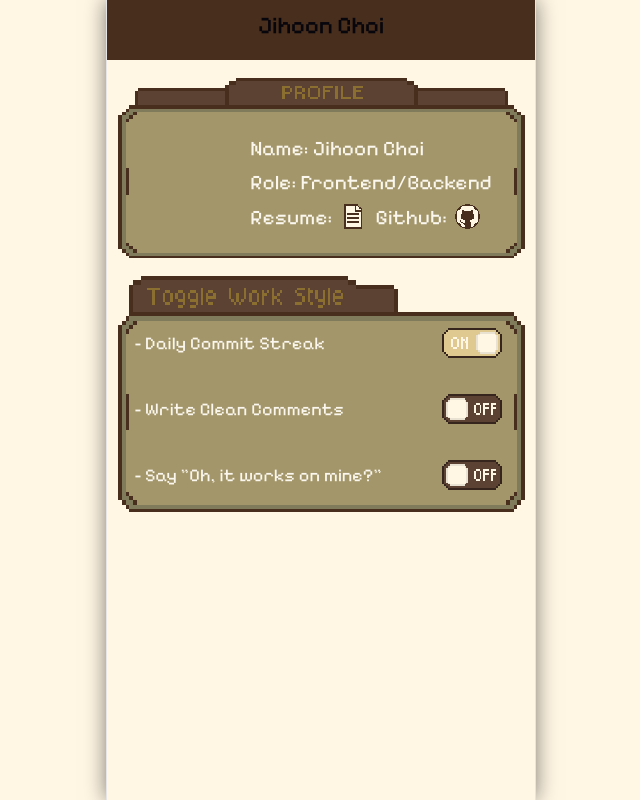
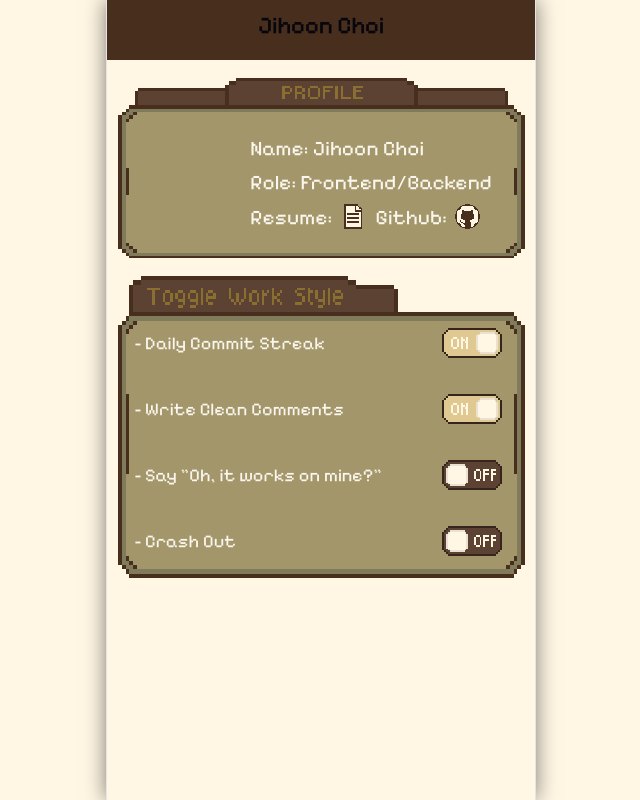
Before and after one commit to JihoonCho1/profile-website, a React (Vite) app: page / in a window 1280 px wide. Shown: the whole page, without its empty margins (319-959 px from the left). Built offline with nearby package versions, Linux system fonts and the light colour scheme.

Commit message:
Edit: Toggle work style added new

```diff
--- a/src/component/ToggleWorkBanner.jsx
+++ b/src/component/ToggleWorkBanner.jsx
@@ -8,13 +8,14 @@ import toggleOff from '../assets/toggleoff.png';
 function WorkStyleBanner() {
     const [habits, setHabits] = useState({
         A: true,    // Daily Commit
-        B: false,   // Clean Comments
-        C: false    // "Oh it works on mine?"
+        B: true,   // Clean Comments
+        C: false,    // "Oh it works on mine?"
+        D: false,   // Crash out
     });
 
     const toggleHabits = (key) => {
         setHabits((prev) => {
-            if (prev.C && (key === 'A' || key === 'B')) {
+            if ((prev.D || prev.C) && (key === 'A' || key === 'B')) {
                 return prev;
             }
 
@@ -24,9 +25,10 @@ function WorkStyleBanner() {
                 return { ...prev, [key]: false };
             }
 
-            if (key === 'A') return { ...prev, A: true, B: false};
-            if (key === 'B') return { ...prev, A: false, B: true};
-            if (key === 'C') return { ...prev, A: false, B: false, C: true};
+            if (key === 'A') return { ...prev, A: true};
+            if (key === 'B') return { ...prev, B: true};
+            if (key === 'C') return { ...prev, A: false, B: false, C: true, D: true};
+            if (key === 'D') return { ...prev, A: false, B: false, D: true};
 
             return prev;
         });
@@ -67,7 +69,17 @@ function WorkStyleBanner() {
                 />
                 </button>
             </div>
-
+            {/* Crash out */}
+            <div className="toggle-box">
+                <p>- Crash Out</p>
+                <button className="toggle-button" onClick={() => toggleHabits('D')}>
+                <img
+                    src={habits.D ? toggleOn : toggleOff}
+                    alt={habits.D ? "ON" : "OFF"}
+                    className="toggle-img"
+                />
+                </button>
+            </div>
         </div>
     )
 }
```
Also changed, not shown: src/assets/workstylebanner.png.
